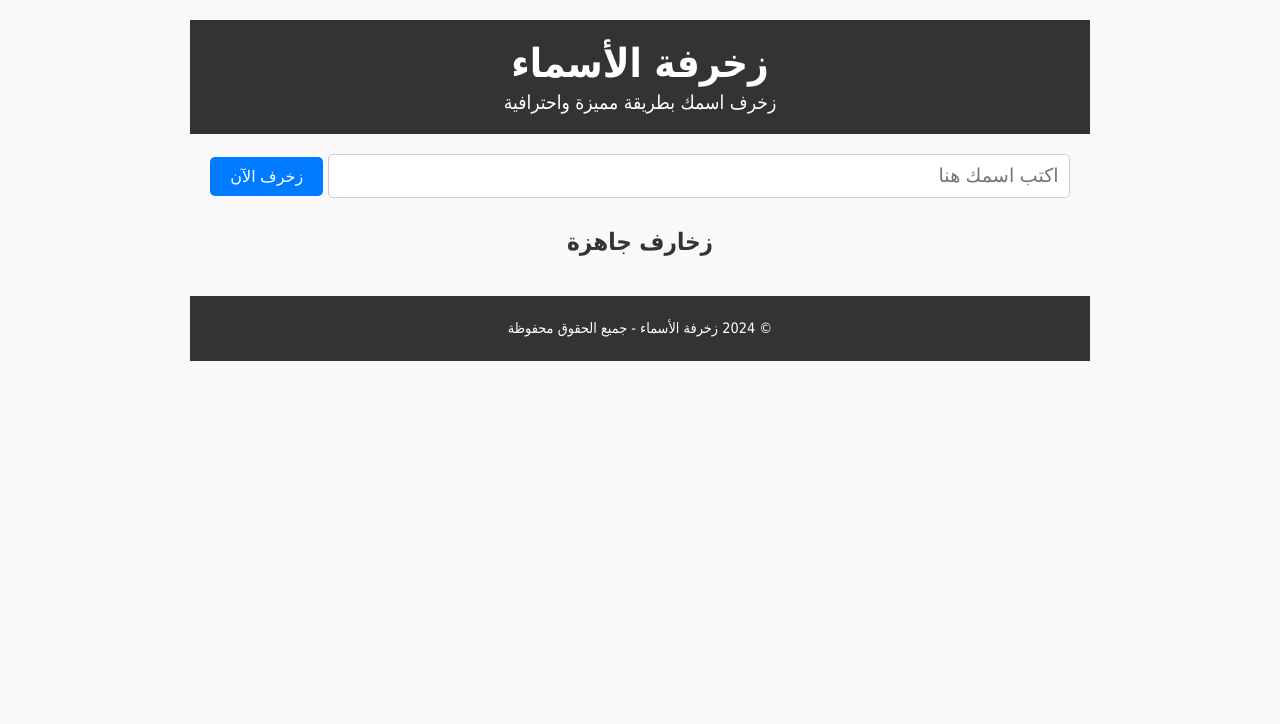
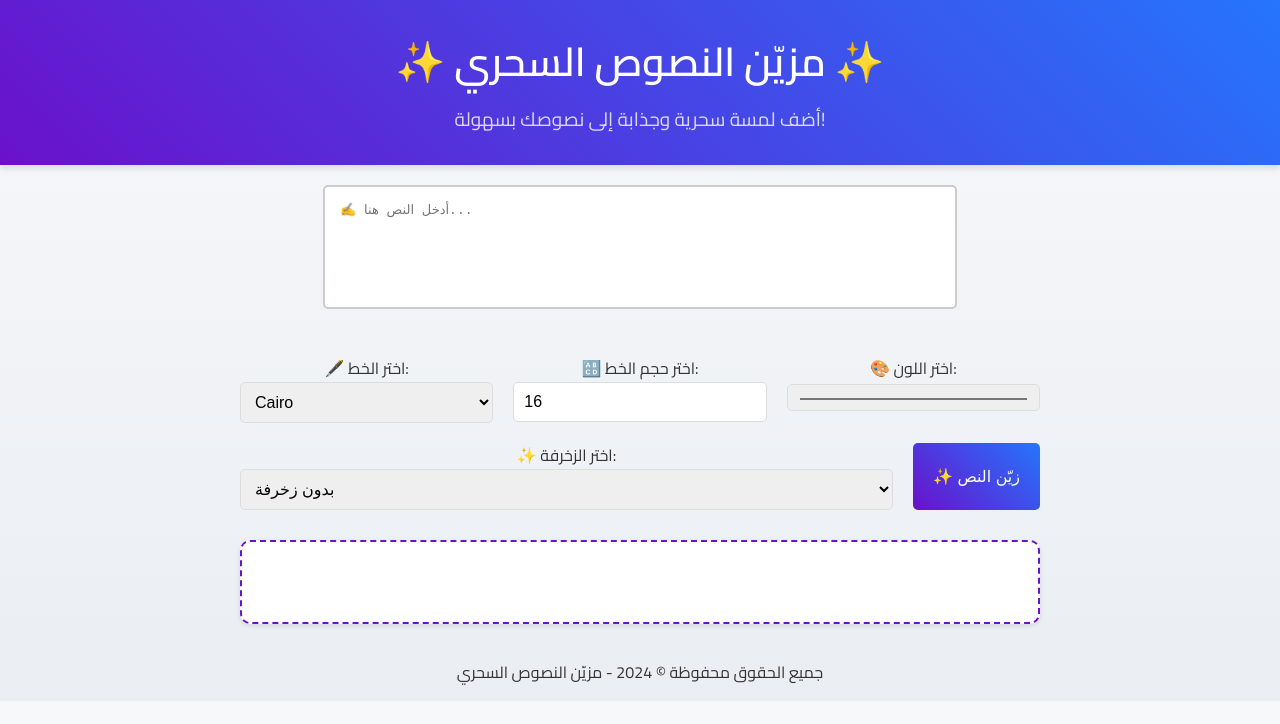
Before and after one commit to zyad112/2, a plain HTML site: page index.html in a window 1280 px wide. Drawn offline with Linux system fonts and the light colour scheme.

Commit message:
Add files via upload

```diff
--- a/index.html
+++ b/index.html
@@ -1,36 +1,58 @@
-
 <!DOCTYPE html>
-<html lang="ar" dir="rtl">
+<html lang="ar">
 <head>
   <meta charset="UTF-8">
   <meta name="viewport" content="width=device-width, initial-scale=1.0">
-    <title>زخرفة أسماء</title>
+  <title>مزيّن النصوص السحري</title>
   <link rel="stylesheet" href="styles.css">
+  <link href="https://fonts.googleapis.com/css2?family=Cairo:wght@400;600&display=swap" rel="stylesheet">
 </head>
 <body>
-    <div class="container">
   <header>
-            <h1>زخرفة الأسماء</h1>
-            <p>زخرف اسمك بطريقة مميزة واحترافية</p>
+    <h1>✨ مزيّن النصوص السحري ✨</h1>
+    <p>أضف لمسة سحرية وجذابة إلى نصوصك بسهولة!</p>
   </header>
 
   <main>
-            <section class="input-section">
-                <input type="text" id="nameInput" placeholder="اكتب اسمك هنا">
-                <button id="generateButton">زخرف الآن</button>
-            </section>
-
-            <section id="output-section">
-                <h2>زخارف جاهزة</h2>
-                <div id="decoratedNames" class="decorated-list"></div>
-            </section>
+    <textarea id="text-input" placeholder="✍️ أدخل النص هنا..." rows="6"></textarea>
+    <div class="options">
+      <div>
+        <label for="font-family">🖋️ اختر الخط:</label>
+        <select id="font-family">
+          <option value="Cairo">Cairo</option>
+          <option value="Arial">Arial</option>
+          <option value="Times New Roman">Times New Roman</option>
+          <option value="Courier New">Courier New</option>
+        </select>
+      </div>
+      <div>
+        <label for="font-size">🔠 اختر حجم الخط:</label>
+        <input type="number" id="font-size" min="12" max="72" value="16">
+      </div>
+      <div>
+        <label for="color">🎨 اختر اللون:</label>
+        <input type="color" id="color" value="#000000">
+      </div>
+      <div>
+        <label for="decoration">✨ اختر الزخرفة:</label>
+        <select id="decoration">
+          <option value="none">بدون زخرفة</option>
+          <option value="shadow">ظل</option>
+          <option value="glow">توهج</option>
+          <option value="3d">ثلاثي الأبعاد</option>
+          <option value="italic">مائل</option>
+          <option value="underline">خط تحت النص</option>
+          <option value="animated">متحرك</option>
+        </select>
+      </div>
+      <button onclick="decorateText()">✨ زيّن النص</button>
+    </div>
+    <div id="result"></div>
   </main>
 
   <footer>
-            <p>© 2024 زخرفة الأسماء - جميع الحقوق محفوظة</p>
+    <p>جميع الحقوق محفوظة © 2024 - مزيّن النصوص السحري</p>
   </footer>
-    </div>
-
   <script src="script.js"></script>
 </body>
 </html>
--- a/script.js
+++ b/script.js
@@ -1,44 +1,31 @@
+function decorateText() {
+  const textInput = document.getElementById('text-input');
+  const fontFamilySelect = document.getElementById('font-family');
+  const fontSizeInput = document.getElementById('font-size');
+  const colorInput = document.getElementById('color');
+  const decorationSelect = document.getElementById('decoration');
+  const resultDiv = document.getElementById('result');
 
-// وظيفة توليد الزخارف
-function generateDecorations() {
-    const name = document.getElementById("nameInput").value.trim();
-    const output = document.getElementById("decoratedNames");
-    output.innerHTML = "";
+  // القيم المدخلة
+  const text = textInput.value.trim();
+  const fontFamily = fontFamilySelect.value;
+  const fontSize = `${fontSizeInput.value}px`;
+  const color = colorInput.value;
+  const decoration = decorationSelect.value;
 
-    if (name === "") {
-        alert("يرجى كتابة الاسم");
-        return;
-    }
+  if (!text) {
+    resultDiv.innerHTML = '<p style="color: red;">الرجاء إدخال نص لتزيينه</p>';
+    return;
+  }
 
-    const decorations = [
-        `★彡[${name}]彡★`,
-        `ツ ✿ ${name} ✿ ツ`,
-        `꧁༒☠ ${name} ☠༒꧂`,
-        `𒆜 💎 ${name} 💎 𒆜`,
-        `⚡ ❖ ${name} ❖ ⚡`,
-        `✦ ${name} ✦`,
-        `☆ ${name} ☆`,
-        `♡ ${name} ♡`
-    ];
+  // إعداد النص المزخرف
+  const styledText = document.createElement('p');
+  styledText.style.fontFamily = fontFamily;
+  styledText.style.fontSize = fontSize;
+  styledText.style.color = color;
+  styledText.className = decoration; // تطبيق الزخرفة المختارة
+  styledText.textContent = text;
 
-    decorations.forEach(decoration => {
-        const span = document.createElement("span");
-        span.textContent = decoration;
-        span.addEventListener("click", () => copyToClipboard(decoration));
-        output.appendChild(span);
-    });
+  resultDiv.innerHTML = ''; // تفريغ النتائج السابقة
+  resultDiv.appendChild(styledText);
 }
-
-// وظيفة نسخ النص إلى الحافظة
-function copyToClipboard(text) {
-    const tempInput = document.createElement("textarea");
-    tempInput.value = text;
-    document.body.appendChild(tempInput);
-    tempInput.select();
-    document.execCommand("copy");
-    document.body.removeChild(tempInput);
-    alert("تم نسخ الزخرفة!");
-}
-
-// ربط زر التوليد بالوظيفة
-document.getElementById("generateButton").addEventListener("click", generateDecorations);
--- a/styles.css
+++ b/styles.css
@@ -1,88 +1,128 @@
-
-/* إعدادات عامة */
 body {
-    font-family: Tahoma, Arial, sans-serif;
+  font-family: 'Cairo', sans-serif;
+  background: linear-gradient(to bottom, #f7f8fa, #eaeef3);
   margin: 0;
   padding: 0;
   text-align: center;
-    background-color: #f9f9f9;
   color: #333;
-}
-
-.container {
-    max-width: 900px;
-    margin: 0 auto;
-    padding: 20px;
+  line-height: 1.6;
 }
 
 header {
-    background-color: #333;
-    color: white;
-    padding: 20px 0;
-    margin-bottom: 20px;
+  background: linear-gradient(45deg, #6a11cb, #2575fc);
+  color: #fff;
+  padding: 30px 0;
+  box-shadow: 0 4px 6px rgba(0, 0, 0, 0.1);
 }
 
 header h1 {
+  font-size: 2.5em;
   margin: 0;
-    font-size: 2.5rem;
+  font-weight: bold;
 }
 
 header p {
-    margin: 5px 0 0;
-    font-size: 1.2rem;
+  margin: 10px 0 0;
+  font-size: 1.2em;
+  opacity: 0.8;
 }
 
-input[type="text"] {
-    width: 80%;
+main {
+  padding: 20px;
+  max-width: 800px;
+  margin: auto;
+}
+
+textarea#text-input {
+  width: 100%;
+  max-width: 600px;
+  padding: 15px;
+  border: 2px solid #ccc;
+  border-radius: 5px;
+  margin-bottom: 20px;
+  font-size: 1em;
+  resize: none;
+}
+
+.options {
+  display: flex;
+  flex-wrap: wrap;
+  justify-content: center;
+  gap: 20px;
+  margin-top: 20px;
+}
+
+.options div {
+  flex: 1;
+  min-width: 200px;
+}
+
+input, select {
   padding: 10px;
-    font-size: 1.2rem;
-    margin-bottom: 10px;
-    border: 1px solid #ccc;
+  font-size: 1em;
+  border: 1px solid #ddd;
   border-radius: 5px;
+  width: 100%;
+  box-sizing: border-box;
 }
 
 button {
+  background: linear-gradient(45deg, #6a11cb, #2575fc);
+  color: #fff;
+  border: none;
   padding: 10px 20px;
-    font-size: 1rem;
-    background-color: #007bff;
-    color: white;
-    border: none;
+  font-size: 1em;
   border-radius: 5px;
   cursor: pointer;
-    transition: background-color 0.3s;
+  transition: background 0.3s, transform 0.2s;
 }
 
 button:hover {
-    background-color: #0056b3;
+  background: linear-gradient(45deg, #4e0ba3, #1a5fcb);
+  transform: scale(1.05);
 }
 
-#decoratedNames {
-    display: flex;
-    flex-wrap: wrap;
-    justify-content: center;
-    gap: 10px;
-    margin-top: 20px;
+#result {
+  margin-top: 30px;
+  padding: 15px;
+  border: 2px dashed #6a11cb;
+  border-radius: 10px;
+  background: #fff;
+  box-shadow: 0 2px 5px rgba(0, 0, 0, 0.1);
+  word-wrap: break-word;
+  min-height: 50px;
 }
 
-.decorated-list span {
-    display: inline-block;
-    padding: 10px;
-    background-color: #fff;
-    border: 1px solid #ddd;
-    border-radius: 5px;
-    font-size: 1rem;
-    cursor: pointer;
-    transition: background-color 0.3s;
+/* الزخارف */
+.shadow {
+  text-shadow: 2px 2px 4px rgba(0, 0, 0, 0.5);
 }
 
-.decorated-list span:hover {
-    background-color: #f1f1f1;
+.glow {
+  text-shadow: 0 0 8px #ff69b4, 0 0 15px #ff69b4, 0 0 20px #ff69b4;
 }
 
-footer {
-    margin-top: 20px;
-    padding: 10px 0;
-    background-color: #333;
-    color: white;
-    font-size: 0.9rem;
+.three-d {
+  text-shadow: 2px 2px 2px #999;
 }
+
+.italic {
+  font-style: italic;
+}
+
+.underline {
+  text-decoration: underline;
+}
+
+.animated {
+  animation: bounce 1s infinite alternate;
+}
+
+@keyframes bounce {
+  from {
+    transform: translateY(0);
+  }
+  to {
+    transform: translateY(-10px);
+  }
+}
```
Lines whose indentation alone changed are shown as unchanged.
